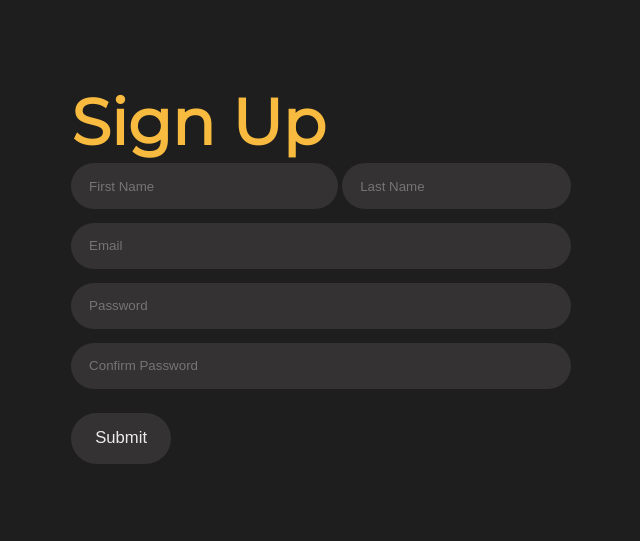
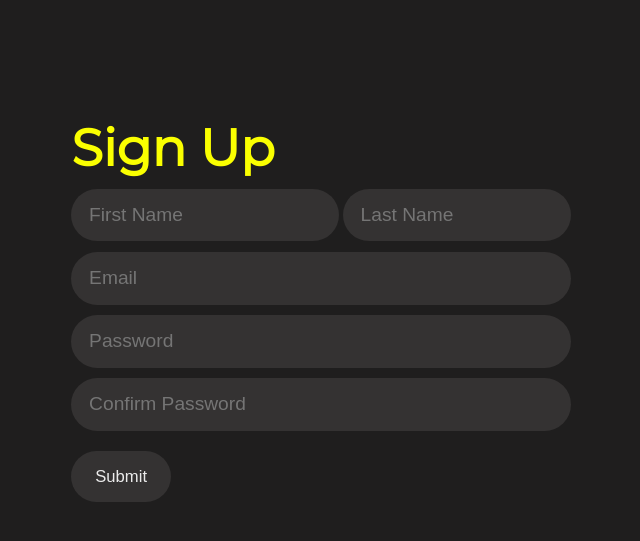
Before and after one commit to parsasaeedi/Hyellow, a Flask app: page /signup in a window 1280 px wide. Shown: the top 541 px of the page, without its empty margins (319-959 px from the left). Run offline with Flask 2, Linux system fonts and the light colour scheme; some libraries are stand-ins or nearby versions.

Commit message:
Changed the design of signup a bit

```diff
--- a/static/style_signup.css
+++ b/static/style_signup.css
@@ -5,17 +5,18 @@ body{
 table{
     margin: 0 auto;
     width: 40%;
-    margin-top: 6.4vw;
+    margin-top: 8.4vw;
     margin-bottom: 5.5vw;
 }
 th{
     margin-bottom: 0.3vw;
     white-space: nowrap;
-    font-size: 5vw;
+    font-size: 4vw;
     height: 5.1vw;
     line-height: 5.8vw;
     text-align: left;
-    color: #f8bb3f;
+    color: #faff00;
+    margin-bottom: 1rem;
 }
 td{
     text-align: left;
@@ -26,13 +27,14 @@ td{
 input, textarea{
     width: 100%;
     padding: 1.2vw 1.4vw;
-    margin-bottom: 0.8vw;
+    margin-bottom: 0.5vw;
     margin-right: 5px;
     box-sizing: border-box;
     background-color: #343232;
     color: #EBEBEB;
     border-style: none;
     border-radius: 50px;
+    font-size: larger;
 }
 input[type=submit]{
     margin-top: 10px;
@@ -40,8 +42,8 @@ input[type=submit]{
     font-size: 1.3vw;
 }
 input[type=submit]:hover{
-    background-color: #f8bb3f;
-    color: #7D7878;
+    background-color: #faff00;
+    color: #1F1E1E;
 }
 textarea:focus, input:focus{
     outline: none;
```
